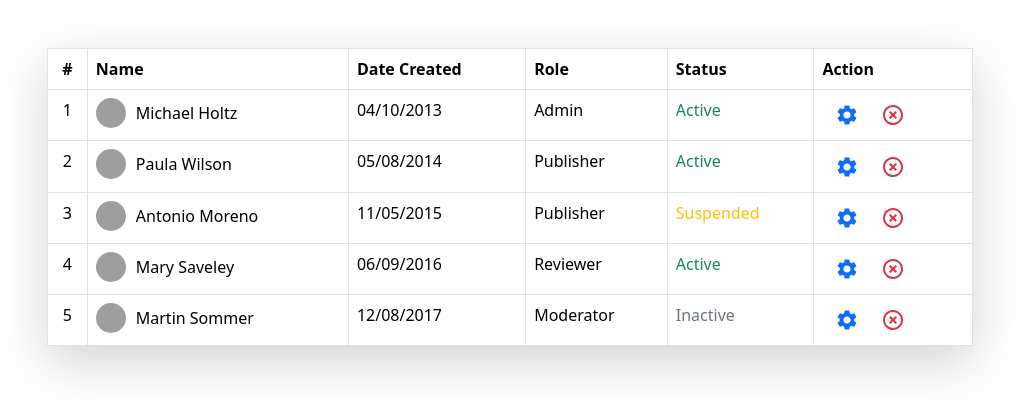
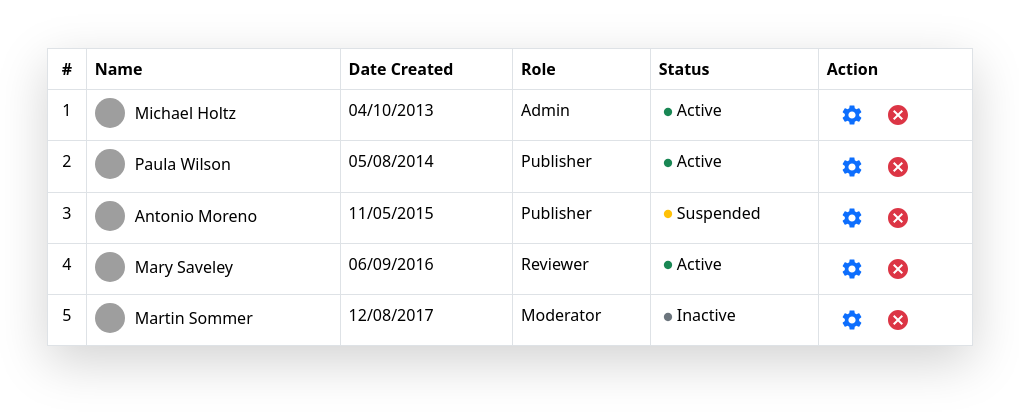
Before and after one commit to pradum9112/Quantum_IT_Task, a React (Create React App) app in the folder Frontend/: page / in a window 1280 px wide. Shown: the top 416 px of the page, without its empty margins (130-1149 px from the left). Built offline with nearby package versions, Linux system fonts and the light colour scheme; sample sign-in values are in the browser's storage; grey boxes are pictures that could not be loaded.

Commit message:
circleIcon set

```diff
--- a/Frontend/src/components/tableData/TableData.js
+++ b/Frontend/src/components/tableData/TableData.js
@@ -1,7 +1,8 @@
 import React, { useEffect } from "react";
 import { Table, Button, Row, Col } from "react-bootstrap";
 import SettingsIcon from "@mui/icons-material/Settings";
-import HighlightOffIcon from "@mui/icons-material/HighlightOff";
+import CancelIcon from "@mui/icons-material/Cancel";
+import CircleIcon from "@mui/icons-material/Circle";
 import { Link, useNavigate } from "react-router-dom";
 
 const UserTable = () => {
@@ -63,8 +64,8 @@ const UserTable = () => {
   ];
 
   return (
-    <div className="container mt-5 ">
-      <Row className="justify-content-center">
+    <div className="container mt-5 rounded">
+      <Row className="justify-content-center rounded">
         <Col md={10}>
           <Table bordered className="shadow-lg">
             <thead>
@@ -94,7 +95,10 @@ const UserTable = () => {
                   </td>
                   <td>{user.dateCreated}</td>
                   <td>{user.role}</td>
-                  <td
+                  <td>
+                    <Col className="d-flex align-items-center">
+                      <div className={`dot mx-1 `}>
+                        <CircleIcon
                           className={
                             user.status === "Active"
                               ? "text-success"
@@ -102,8 +106,14 @@ const UserTable = () => {
                               ? "text-warning"
                               : "text-secondary"
                           }
-                  >
-                    {user.status}
+                          style={{
+                            width: "10px",
+                            height: "10px",
+                          }}
+                        />
+                      </div>
+                      <div>{user.status}</div>
+                    </Col>
                   </td>
                   <td>
                     <Button
@@ -114,7 +124,7 @@ const UserTable = () => {
                       <SettingsIcon />
                     </Button>
                     <Button variant="link" size="sm" className="text-danger">
-                      <HighlightOffIcon />
+                      <CancelIcon />
                     </Button>
                   </td>
                 </tr>
```
Lines whose indentation alone changed are shown as unchanged.
